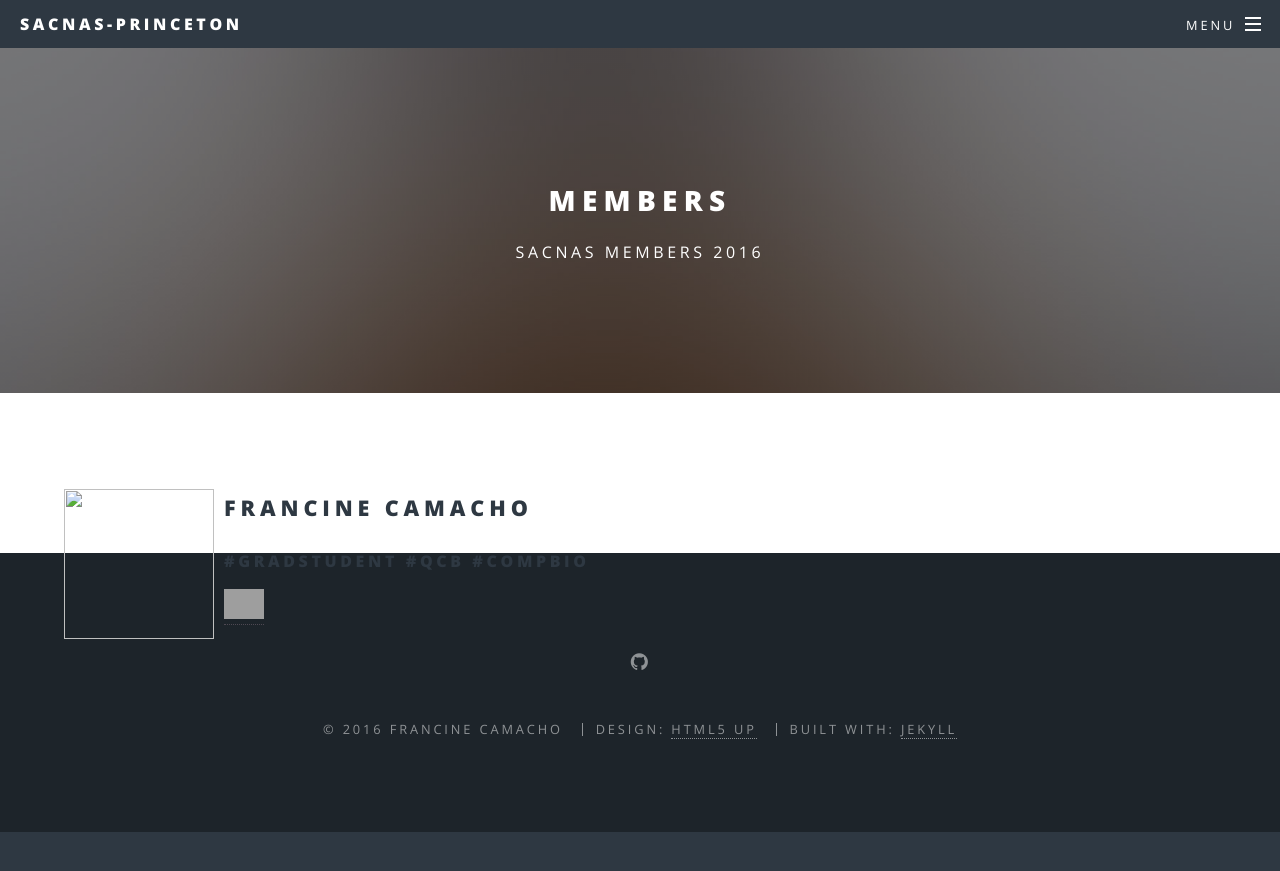
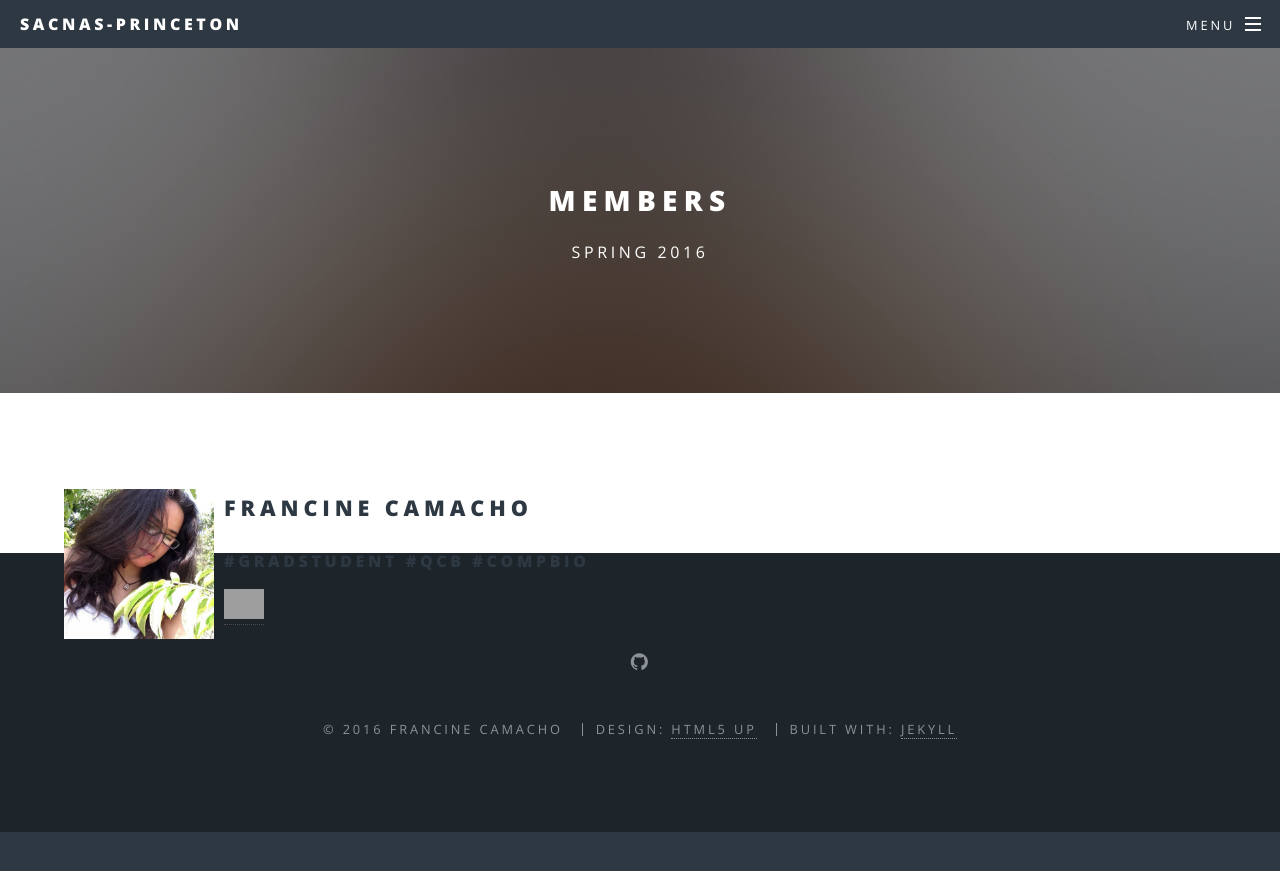
Before and after one commit to SACNAS-Princeton/SACNAS-Princeton.github.io, a Jekyll site: the page built from elements.html, in a window 1280 px wide. Shown: the top 871 px of the page. Built offline with Jekyll 4.4.1, drawn with Linux system fonts in a browser that asks for light colours; grey boxes are pictures that could not be loaded.

Commit message:
working on members page content

```diff
--- a/_layouts/page.html
+++ b/_layouts/page.html
@@ -5,7 +5,7 @@ layout: default
 
   <header>
     <h2>{{ page.title }}</h2>
-    <p>SACNAS Members 2016</p>
+    <p>Spring 2016</p>
   </header>
 
   <section class="wrapper style5">
--- a/elements.html
+++ b/elements.html
@@ -2,7 +2,7 @@
 layout: page
 title: Members
 ---
-			<section>
+			<!-- <section> -->
 				<div style="float:left;width:100%;height:150px;margin-bottom:10px;">
 				<img style="float:left;width:150px;height:150px" src="{{ site.baseurl }}Camacho.jpg">
 				<div style="float:left; PADDING-LEFT:10px">
@@ -12,4 +12,4 @@ title: Members
 				</div>
 
 
-	</section>
+	<!-- </section> -->
```
Also changed, not shown: Camacho.jpg (added).
